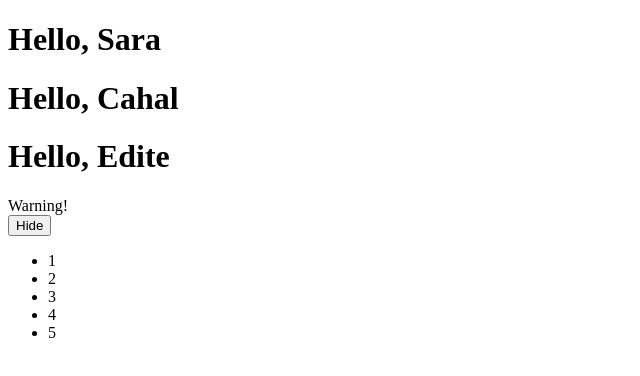
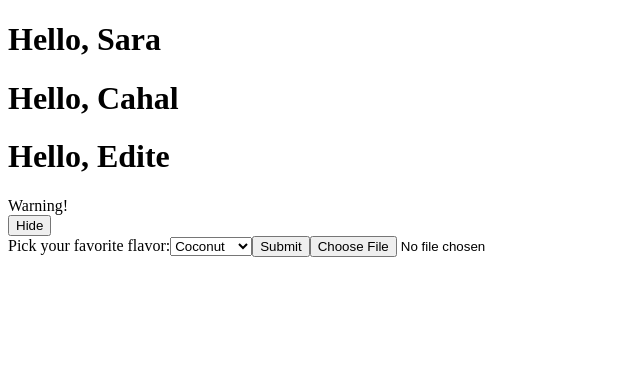
Before and after one commit to GyuhyeokYi/my-react-app, a React (Create React App) app: page / in a window 1280 px wide. Shown: the top 376 px of the page, without its empty margins (0-640 px from the left). Built offline with nearby package versions, Linux system fonts and the light colour scheme.

Commit message:
Form 기능 추가

```diff
--- /dev/null
+++ b/src/components/FlavorForm.jsx
@@ -0,0 +1,40 @@
+import React from 'react';
+
+class FlavorForm extends React.Component {
+    constructor(props) {
+        super(props);
+        this.state = {value: 'coconut'};
+
+        this.handleChange = this.handleChange.bind(this);
+        this.handleSubmit = this.handleSubmit.bind(this);
+    }
+
+    handleChange(event) {
+        this.setState({value: event.target.value});
+    }
+
+    handleSubmit(event) {
+        alert('Your favorite flavor is: ' + this.state.value);
+        event.preventDefault();
+    }
+
+    render() {
+        return (
+            <form onSubmit={this.handleSubmit}>
+                <label>
+                    Pick your favorite flavor:
+                    <select value={this.state.value} onChange={this.handleChange}>
+                        <option value="grapefruit">Grapefruit</option>
+                        <option value="lime">Lime</option>
+                        <option value="coconut">Coconut</option>
+                        <option value="mango">Mango</option>
+                    </select>
+                </label>
+                <button type="submit">Submit</button>
+                <input type="file" />
+            </form>
+        );
+    }
+}
+
+export default FlavorForm;
--- /dev/null
+++ b/src/components/NameForm.jsx
@@ -0,0 +1,34 @@
+import React from 'react';
+
+class NameForm extends React.Component {
+    constructor(props) {
+        super(props);
+        this.state = {value: ''};
+
+        this.handleChange = this.handleChange.bind(this);
+        this.handleSumit = this.handleSumit.bind(this);
+    }
+
+    handleChange(event) {
+        this.setState({value: event.target.value});
+    }
+
+    handleSumit(event) {
+        alert('A name was submitted: ' + this.state.value);
+        event.preventDefalut();
+    }
+
+    render() {
+        return (
+            <form onSubmit={this.handleSumit}>
+                <label>
+                    Name:
+                    <input type="text" value={this.state.value} onChange={this.handleChange} />
+                </label>
+                <button type="submit" value="Submit">Submit</button>
+            </form>
+        )
+    }
+}
+
+export default NameForm;
--- a/src/index.js
+++ b/src/index.js
@@ -25,6 +25,8 @@ import Toggle from './components/Toggle';
 import Greeting from './components/Greeting';
 import LoginControl from './components/LoginControl';
 import Page from './components/Page';
+import NameForm from './components/NameForm';
+import FlavorForm from './components/FlavorForm';
 
 // const hello = Hello();
 
@@ -125,3 +127,51 @@ ReactDOM.render(
   <NumberList numbers={numbers2} />,
   document.getElementById('list')
 );
+
+function Blog(props) {
+  const sidebar = (
+    <ul>
+      {props.posts.map((post) =>
+        <li key={post.id}>
+          {post.title}
+        </li>
+      )}
+    </ul>
+  );
+
+  const content = props.posts.map((post) =>
+        <div key={post.id}>
+          <h3>{post.title}</h3>
+          <p>{post.content}</p>
+        </div>
+  );
+
+  return (
+    <div>
+      {sidebar}
+      <hr />
+      {content}
+    </div>
+  )
+}
+
+
+const posts = [
+  {id: 1, title: 'Hello World', content: 'Welcome to learning React!'},
+  {id: 2, title: 'Installation', content: 'You can install React from npm.'}
+];
+
+ReactDOM.render(
+  <Blog posts={posts} />,
+  document.getElementById('list')
+);
+
+ReactDOM.render(
+  <NameForm />,
+  document.getElementById('list')
+);
+
+ReactDOM.render(
+  <FlavorForm />,
+  document.getElementById('list')
+);
```
